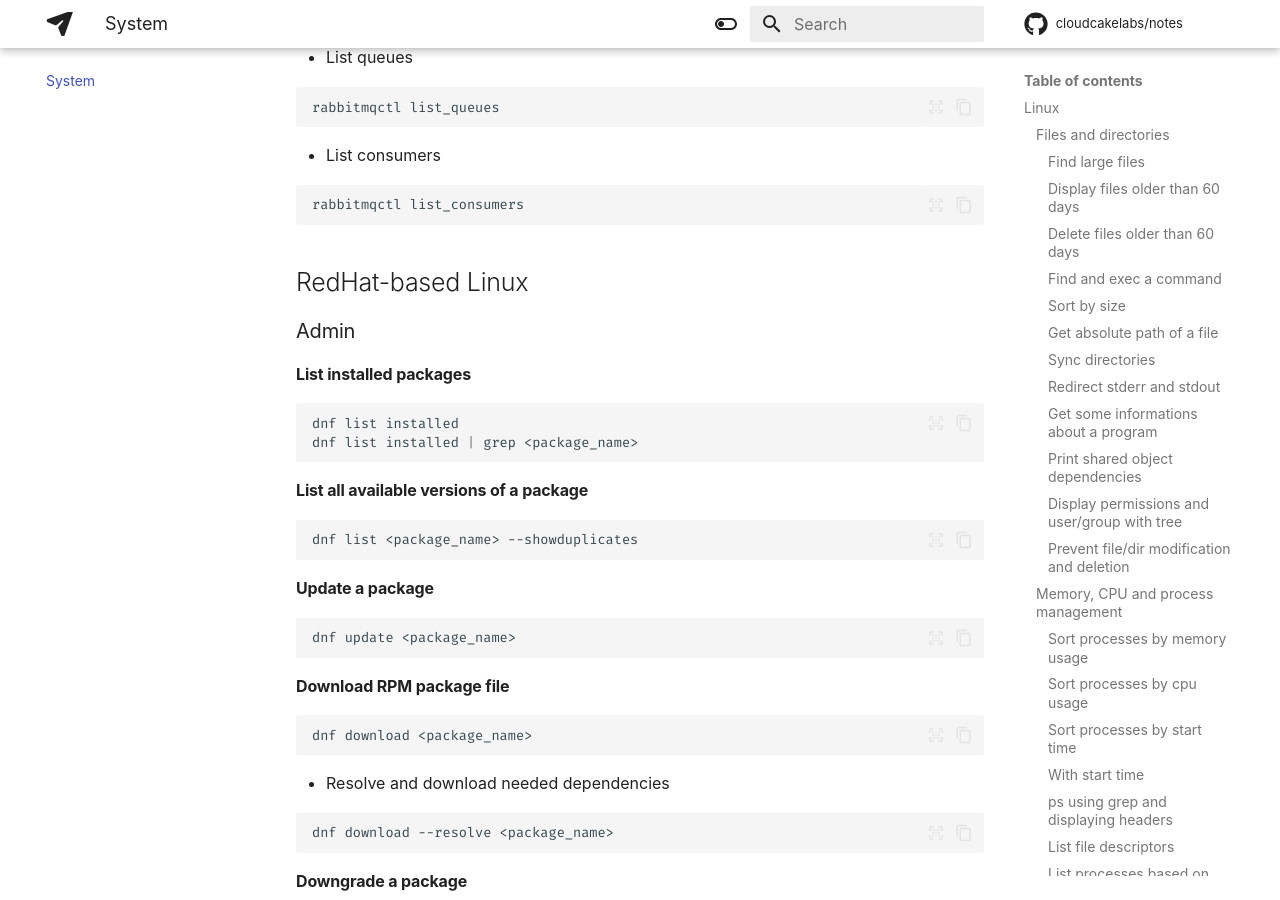
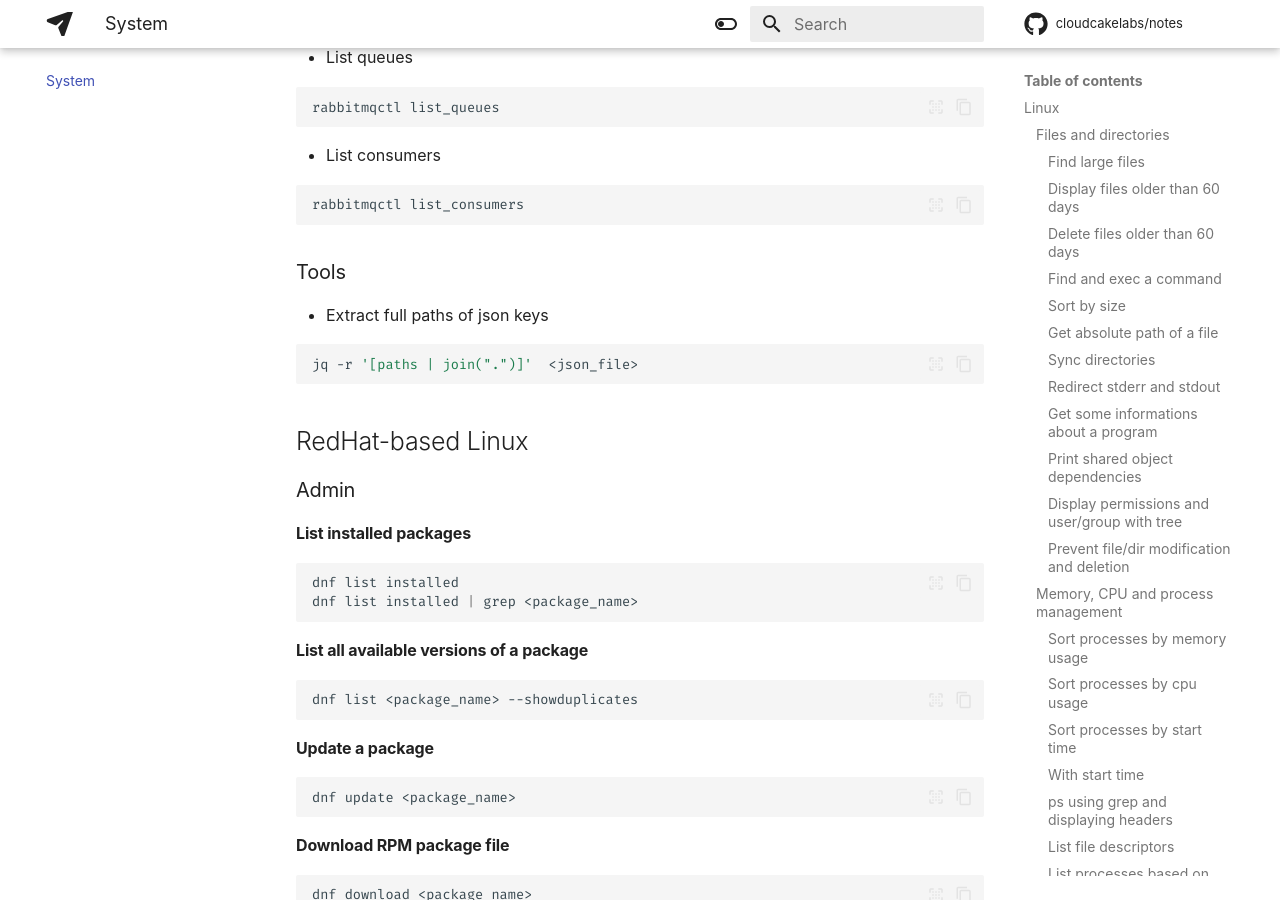
Before and after one commit to cloudcakelabs/notes, an MkDocs documentation site: the page built from docs/system.md, in a window 1280 px wide and 900 px high, scrolled down 14467 px. Built offline with MkDocs 1.6.1 and Material for MkDocs 9.7.7, drawn with Linux system fonts in a browser that asks for light colours; some web fonts are replaced; comment, search, counter and statistics services are not loaded.

Commit message:
Update notes.

````diff
--- a/docs/system.md
+++ b/docs/system.md
@@ -851,6 +851,14 @@ rabbitmqctl list_queues
 rabbitmqctl list_consumers
 ```
 
+### Tools
+
+- Extract full paths of json keys
+
+```sh
+jq -r '[paths | join(".")]'  <json_file>
+```
+
 ## RedHat-based Linux
 
 ### Admin
````
